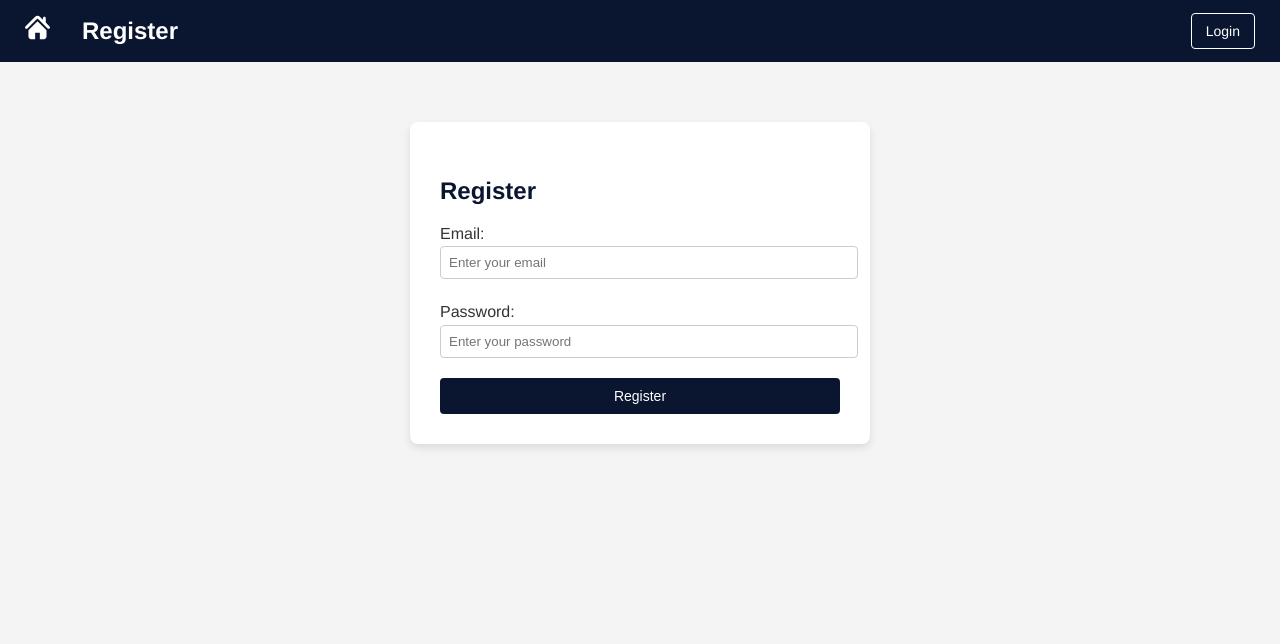
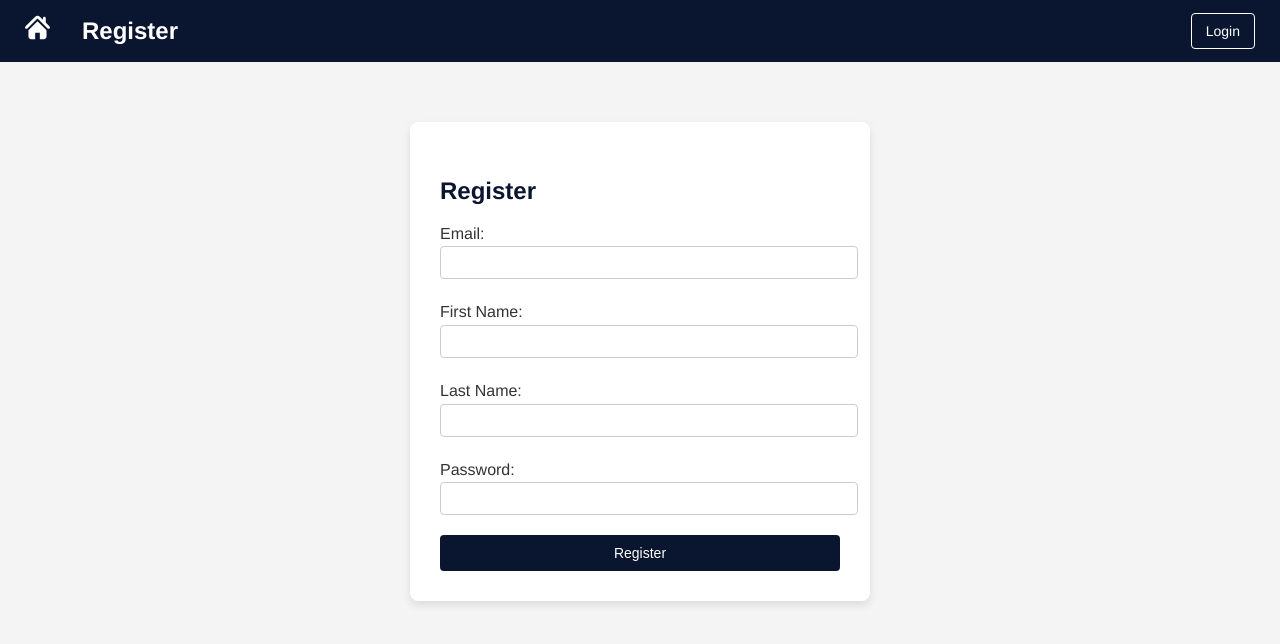
Before and after one commit to Andrei-Boghiu/React-Redux-Axios, a React (Create React App) app: page /register in a window 1280 px wide. Shown: the top 644 px of the page. Built offline with nearby package versions, Linux system fonts and the light colour scheme.

Commit message:
Modified auth: registering now requires first and last name

```diff
--- a/src/api/authService.js
+++ b/src/api/authService.js
@@ -9,10 +9,9 @@ export const loginRequest = async ({ email, password }) => {
 	})
 }
 
-export const requestRegister = async ({ email, password }) => {
+export const requestRegister = async ({ email, firstName, lastName, password }) => {
 	return await axios.post(`${API_BASE_URL}/api/users/register`, {
-		email,
-		password,
+		email, firstName, lastName, password
 	})
 }
 
--- a/src/views/Register.jsx
+++ b/src/views/Register.jsx
@@ -5,12 +5,14 @@ import { requestRegister } from '../api/authService'
 function Register() {
 	const [email, setEmail] = useState('')
 	const [password, setPassword] = useState('')
+	const [firstName, setFirstName] = useState('')
+	const [lastName, setLastName] = useState('')
 	const navigate = useNavigate()
 
 	const handleRegister = async (event) => {
 		event.preventDefault()
 		try {
-			const response = await requestRegister({ email, password })
+			const response = await requestRegister({ email, firstName, lastName, password })
 
 			console.log('Registration successful:', response.data)
 			alert('Registration successful!')
@@ -31,7 +33,26 @@ function Register() {
 						type='email'
 						value={email}
 						onChange={(e) => setEmail(e.target.value)}
-						placeholder='Enter your email'
+						required
+						autoComplete='true'
+					/>
+				</div>
+				<div>
+					<label>First Name:</label>
+					<input
+						type='text'
+						value={firstName}
+						onChange={(e) => setFirstName(e.target.value)}
+						required
+						autoComplete='true'
+					/>
+				</div>
+				<div>
+					<label>Last Name:</label>
+					<input
+						type='text'
+						value={lastName}
+						onChange={(e) => setLastName(e.target.value)}
 						required
 						autoComplete='true'
 					/>
@@ -42,7 +63,6 @@ function Register() {
 						type='password'
 						value={password}
 						onChange={(e) => setPassword(e.target.value)}
-						placeholder='Enter your password'
 						required
 						autoComplete='true'
 					/>
--- a/src/views/WorkItemsManagement.jsx
+++ b/src/views/WorkItemsManagement.jsx
@@ -86,6 +86,19 @@ function WorkItemsManagement() {
 				{/* Components or sections for viewing statistics about work items */}
 			</div>
 			<div>
+				<h3>Update Work Items</h3>
+				<input type='file' id='file-input' disabled={true} />
+
+				<div className='flex-row-gap'>
+					<button className='disabled' disabled={true}>
+						Upload Data
+					</button>
+					<button className='disabled' disabled={true}>
+						Download Template
+					</button>
+				</div>
+			</div>
+			<div>
 				<h3>Remove Work Items</h3>
 				<input type='file' id='file-input' disabled={true} />
 
@@ -98,6 +111,9 @@ function WorkItemsManagement() {
 					</button>
 				</div>
 			</div>
+			<div>
+				<h3>Delete All Items from Team team_nr</h3>
+			</div>
 		</div>
 	)
 }
```
Also changed, not shown: 1 other file (tests, documents, lock files or other folders).
